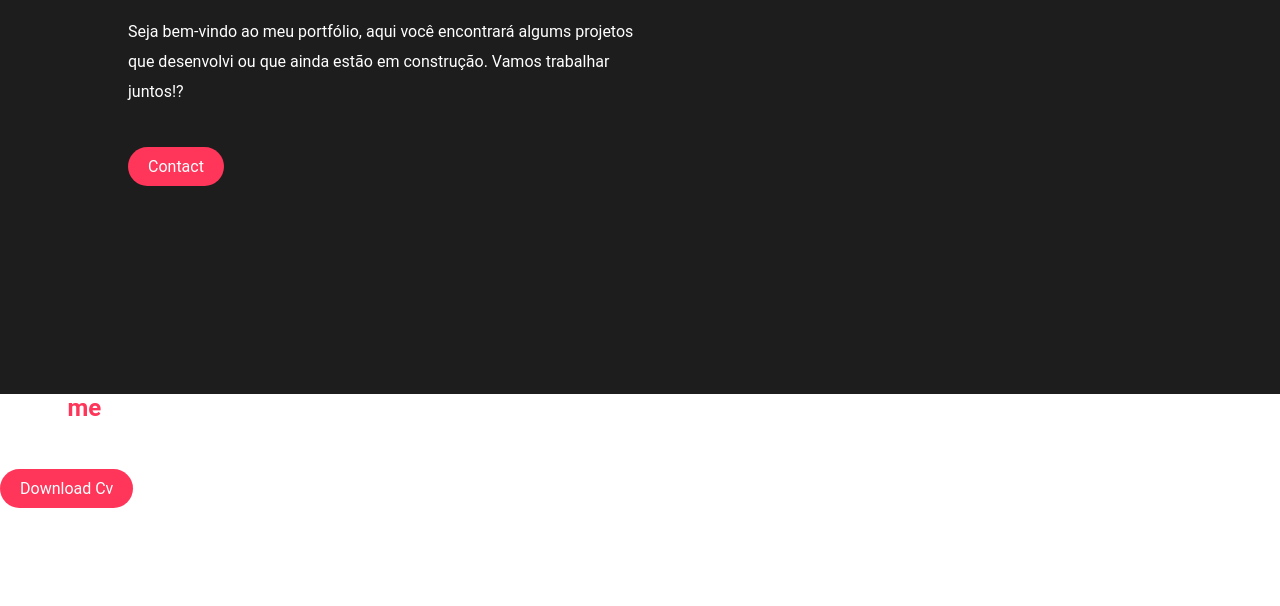
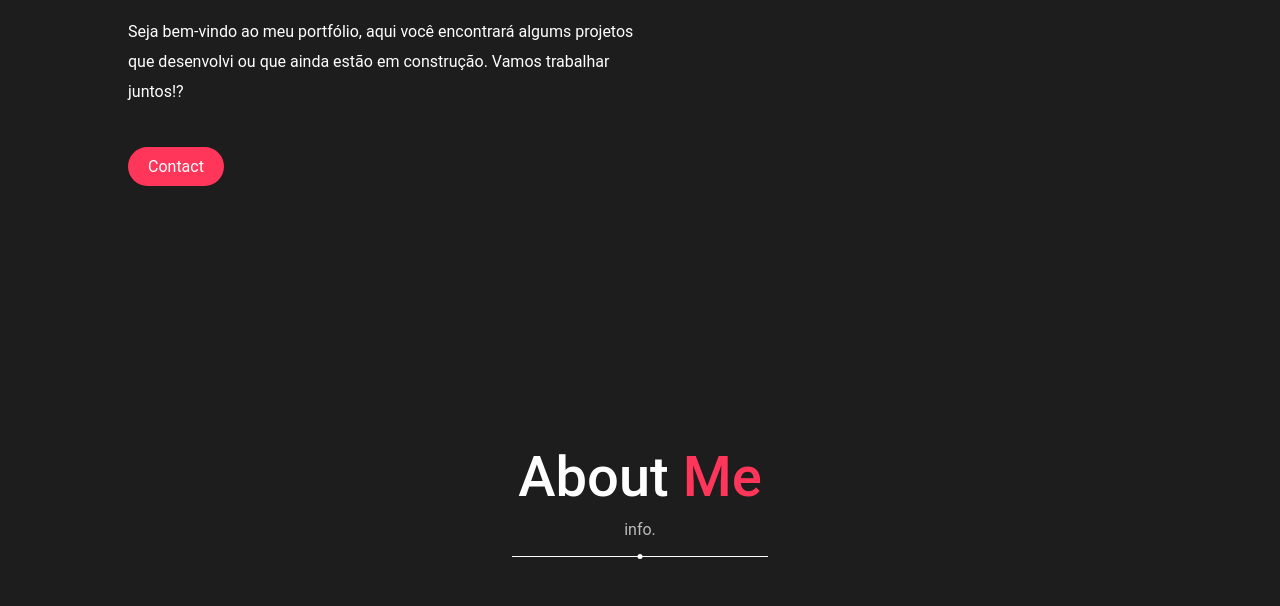
Before and after one commit to lazoliver/portfolio, a website: page public/index.html in a window 1280 px wide. Shown: the part 346-952 px from the top of the page. Before the commit the page ends 854 px from the top, so only its background shows below. Drawn offline with Linux system fonts and the light colour scheme.

Commit message:
Css about

```diff
--- a/public/index.html
+++ b/public/index.html
@@ -38,7 +38,7 @@
     <section  class="about" id="about-section">
         <h2 class="heading">about <span class="highlight">me</span></h2>
         <p class="sub-heading">info. </p>
-        <div class="separator"></div>
+        <div class="seperator"></div>
 
         <div class="about-me-container">
             <div class="left-col">
--- a/public/style.css
+++ b/public/style.css
@@ -11,7 +11,7 @@ html {
 body {
     width: 100%;
     position: relative;
-    background: relative;
+    background: #1d1d1d;
     color: #fff;
     font-family: 'roboto', sans-serif;
 }
@@ -56,7 +56,7 @@ body {
 }
 
 .link.active::before,
-.separetor::before {
+.seperator::before {
     content: '';
     position: absolute;
     bottom: 0;
@@ -69,7 +69,7 @@ body {
 }
 
 .link.active::after,
-.separetor::after {
+.seperator::after {
     content: '';
     position: absolute;
     bottom: 2px;
@@ -91,7 +91,6 @@ body {
     align-items: center;
     justify-content: space-between;
     position: relative;
-    background-color: #1d1d1d;
 }
 
 .hero-content {
@@ -156,3 +155,75 @@ body {
     text-transform: capitalize;
     border: none;
 }
+
+/* about section */
+
+.about {
+    width: 100%;
+    height: auto;
+    padding: 50px 10vw;
+}
+
+.heading {
+    text-align: center;
+    font-weight: 500;
+    font-size: 3.5rem;
+    text-transform: capitalize;
+}
+
+.sub-heading {
+    text-align: center;
+    font-size: 1rem;
+    margin: 10px;
+    opacity: 0.7;
+}
+
+.seperator {
+    width: 25%;
+    margin: 20px auto;
+    position: relative;
+}
+
+.about-me-container {
+    margin: 150px 0 100px;
+    width: 100%;
+    display: grid;
+    grid-template-columns: 40% 60%;
+    grid-gap: 50px;
+}
+
+.left-col, .right-col {
+    position: relative;
+}
+
+.left-col::before {
+    content: 'yes, its me';
+    text-transform: capitalize;
+    position: absolute;
+    right: 0;
+    top: -20px;
+}
+
+.left-col::after {
+    content: '';
+    position: absolute;
+    top: -10px;
+    right: 80px;
+    width: 50px;
+    height: 2px;
+    background: #fff;
+    transform-origin: right;
+    transform: rotate(-30deg);
+}
+
+.about-image {
+    border-radius: 10px;
+    box-shadow: 0 10px 10px rgba(0, 0, 0, 0.25);
+}
+
+.about-para {
+    font-size: 1.2rem;
+    font-weight: 300;
+    line-height: 35px;
+    margin-bottom: 40px;
+}
```
Also changed, not shown: README.md.
